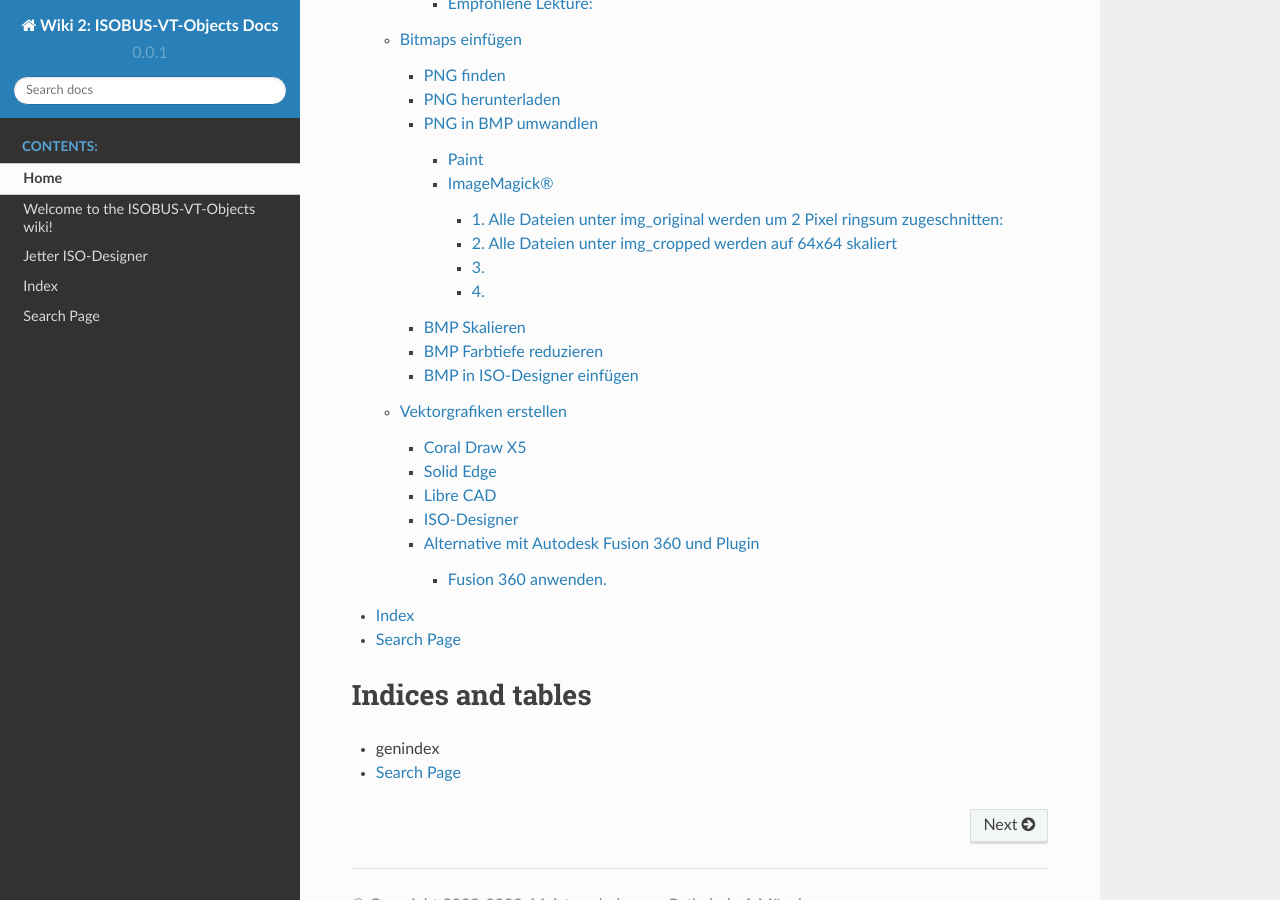
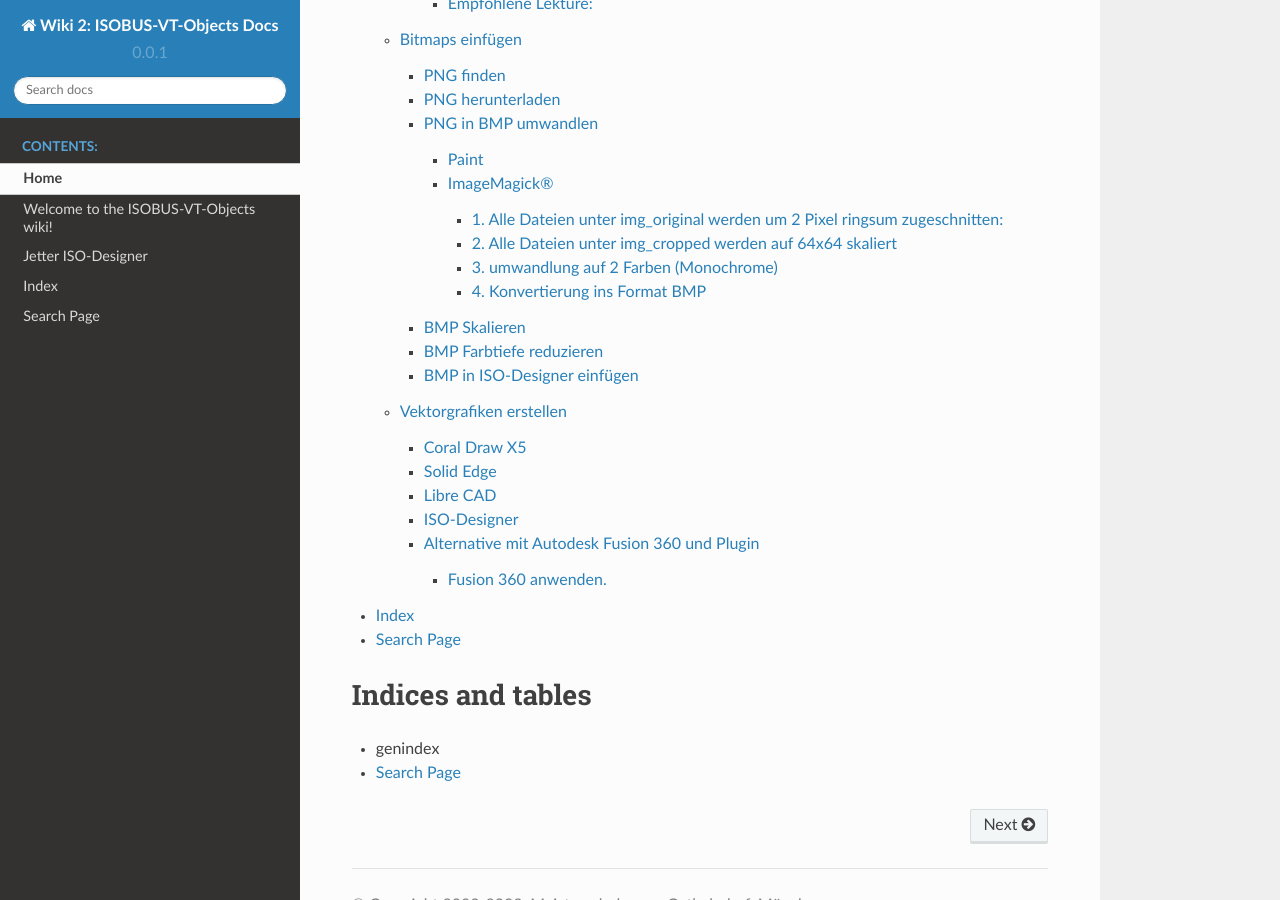
Before and after one commit to Meisterschulen-am-Ostbahnhof-Munchen/ISOBUS-VT-Objects-docs, a Sphinx documentation site: the page built from docs/index.md, in a window 1280 px wide and 900 px high, scrolled down 4681 px. Built offline with Sphinx 7.4.7 and the Read the Docs theme 2.0.0, drawn with Linux system fonts in a browser that asks for light colours.

Commit message:
Update Bitmaps_einfuegen.md

```diff
--- a/docs/Bitmaps_einfuegen.md
+++ b/docs/Bitmaps_einfuegen.md
@@ -75,7 +75,7 @@ Danach liegen die Zugeschnittenen Bilder unter "img_cropped"
 Danach liegen die Zugeschnittenen Bilder unter "img_resized"
 
 
-#### 3.
+#### 3. umwandlung auf 2 Farben (Monochrome)
 
 | vorher                                                                                                                                                                                                            |     | nachher                                                                                                                                                                                                          |
 |-------------------------------------------------------------------------------------------------------------------------------------------------------------------------------------------------------------------|-----|------------------------------------------------------------------------------------------------------------------------------------------------------------------------------------------------------------------|
@@ -85,7 +85,7 @@ Danach liegen die Zugeschnittenen Bilder unter "img_resized"
 Danach liegen die Bilder unter "img_monochrome"
 
 
-#### 4.
+#### 4. Konvertierung ins Format BMP
 
 
 | vorher                                                                                                                                                                                                            |     | nachher                                                                                                                                                                                                          |
```
